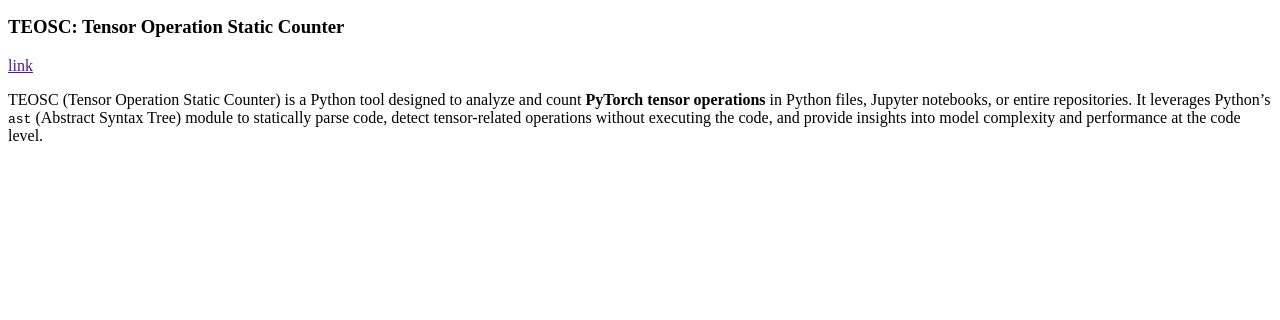
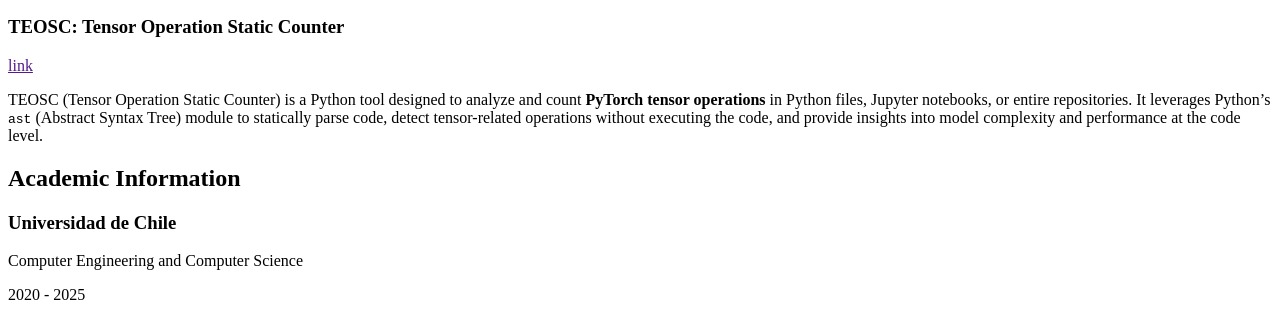
Before and after one commit to jcrucesdeveloper/my-website, a plain HTML site: page index.html in a window 1280 px wide. Shown: the part 1966-2286 px from the top of the page. Before the commit the page ends 2127 px from the top, so only its background shows below. Drawn offline with Linux system fonts and the light colour scheme.

Commit message:
feat: academic

```diff
--- a/index.html
+++ b/index.html
@@ -236,7 +236,13 @@
             </section>
             <!-- Education -->
 
-            <section id="education">
+            <section id="academic">
+              <h2>Academic Information</h2>
+              <div class="academic">
+                <h3>Universidad de Chile</h3>
+                <p>Computer Engineering and Computer Science</p>
+                <p>2020 - 2025</p>
+              </div>
 
             </section>
 
```
